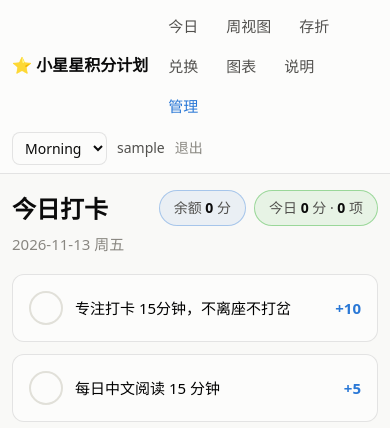
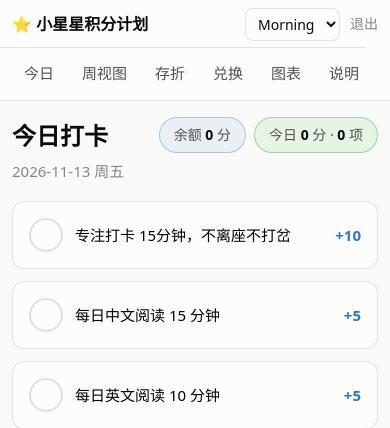
Before and after one commit to wangweitung/kid-points, a Flask app: page / in a window 390 px wide. Shown: the top 428 px of the page. Run offline with Flask 3, Linux system fonts and the light colour scheme; the visitor is signed in with stand-in values (Sample User, id 1); data comes from the database, SQL or seed files in the repository; data that the repository does not hold is empty.

Commit message:
适配移动端顶栏布局，并按代码校对 README
- style.css: <=860px 时顶栏拆两行，导航独立一行横向滚动，避免窄屏折行撑高
- README: 修正本地启动命令（wsgi.py 无 app.run）、compose 端口 1208、
  compose 数据备份方式；补全 helpers.py、/healthz、权限模型与功能细节

Co-Authored-By: Claude Code <noreply@anthropic.com>

```diff
--- a/app/static/style.css
+++ b/app/static/style.css
@@ -436,7 +436,39 @@ input:focus, select:focus, textarea:focus {
 @media (max-width: 860px) {
   .week-cols, .chart-grid { grid-template-columns: 1fr; }
   .container { padding: 16px 12px 50px; }
-  .topbar { padding: 8px 12px; gap: 8px; }
   .strip { gap: 4px; }
   .strip-day { padding: 6px 2px; }
+
+  /* topbar: brand + userbox on one row, nav scrolls on its own row */
+  .topbar {
+    padding: 8px 12px;
+    gap: 6px;
+    flex-wrap: wrap;
+  }
+  .brand {
+    flex: 1 1 auto;
+    min-width: 0;
+    white-space: nowrap;
+    overflow: hidden;
+    text-overflow: ellipsis;
+  }
+  .userbox { flex: 0 0 auto; }
+  .who { display: none; }
+  .nav {
+    order: 3;
+    flex: 0 0 100%;
+    flex-wrap: nowrap;
+    overflow-x: auto;
+    -webkit-overflow-scrolling: touch;
+    scrollbar-width: none;
+    margin: 0 -12px;
+    padding: 6px 12px 0;
+    border-top: 1px solid var(--border);
+  }
+  .nav::-webkit-scrollbar { display: none; }
+  .nav a {
+    flex: 0 0 auto;
+    white-space: nowrap;
+    padding: 7px 12px;
+  }
 }
```
Also changed, not shown: README.md.
